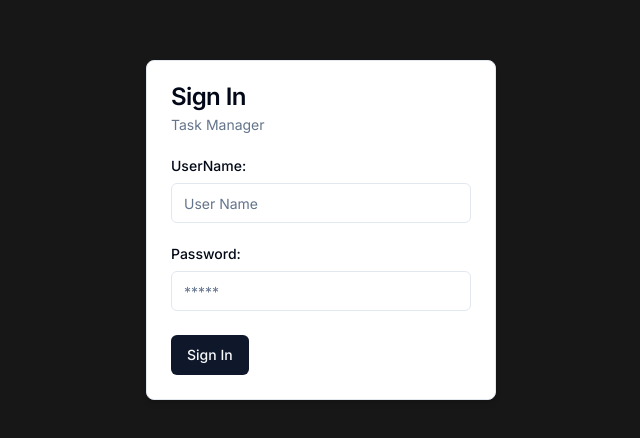
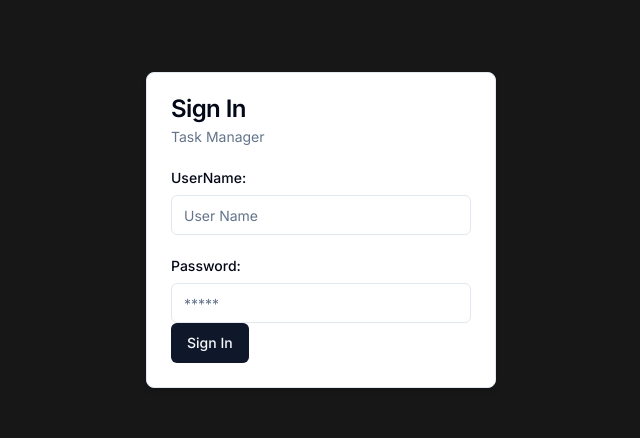
Before and after one commit to shadowfeind/tms, a Next.js app: page / in a window 1280 px wide. Shown: the part 170-608 px from the top of the page, without its empty margins (319-959 px from the left). Built offline with nearby package versions, Linux system fonts and the light colour scheme.

Commit message:
next-auth implemented

```diff
--- /dev/null
+++ b/action/login.ts
@@ -0,0 +1,51 @@
+"use server";
+
+import { loginSchema } from "@/schemas";
+import { signIn } from "@/auth";
+import { LOGIN_REDIRECT } from "@/routes";
+import { AuthError } from "next-auth";
+
+interface LoginErrorState {
+  errors: {
+    userName?: string[];
+    password?: string[];
+    _form?: string[];
+  };
+}
+
+export const login = async (
+  prevState: LoginErrorState,
+  formData: FormData
+): Promise<LoginErrorState> => {
+  const validatedFields = loginSchema.safeParse({
+    userName: formData.get("userName"),
+    password: formData.get("password"),
+  });
+
+  if (!validatedFields.success) {
+    return {
+      errors: validatedFields.error.flatten().fieldErrors,
+    };
+  }
+
+  const { userName, password } = validatedFields.data;
+
+  try {
+    await signIn("credentials", {
+      userName,
+      password,
+      redirectTo: LOGIN_REDIRECT,
+    });
+    return { errors: {} };
+  } catch (error) {
+    if (error instanceof AuthError) {
+      switch (error.type) {
+        case "CredentialsSignin":
+          return { errors: { _form: ["Invalid Credentials"] } };
+        default:
+          return { errors: { _form: ["Something went wrong"] } };
+      }
+    }
+    throw error;
+  }
+};
--- /dev/null
+++ b/app/_component/login-form.tsx
@@ -0,0 +1,60 @@
+"use client";
+import { login } from "@/action/login";
+import { FormButton } from "@/components/form-button";
+import { FormError } from "@/components/form-error-message";
+import {
+  Card,
+  CardContent,
+  CardDescription,
+  CardFooter,
+  CardHeader,
+  CardTitle,
+} from "@/components/ui/card";
+import { Input } from "@/components/ui/input";
+import { Label } from "@/components/ui/label";
+import { useFormState } from "react-dom";
+
+export const LoginForm = () => {
+  const [formState, action] = useFormState(login, {
+    errors: {},
+  });
+  console.log(formState);
+  return (
+    <div className="bg-neutral-900 w-full h-screen flex justify-center items-center">
+      <Card className="w-[350px] shadow-md">
+        <CardHeader>
+          <CardTitle>Sign In</CardTitle>
+          <CardDescription>Task Manager</CardDescription>
+        </CardHeader>
+        <CardContent>
+          <form action={action}>
+            <div className="flex flex-col space-y-1.5 pb-6">
+              <Label htmlFor="name" className="pb-1">
+                UserName:
+              </Label>
+              <Input name="userName" placeholder="User Name" />
+              {formState.errors.userName ? (
+                <FormError message={formState.errors.userName?.join(", ")} />
+              ) : null}
+            </div>
+
+            <div className="flex flex-col space-y-1.5">
+              <Label htmlFor="password" className="pb-1">
+                Password:
+              </Label>
+              <Input name="password" type="password" placeholder="*****" />
+              {formState.errors.password ? (
+                <FormError message={formState.errors.password?.join(", ")} />
+              ) : null}
+            </div>
+            {formState.errors._form ? (
+              <FormError message={formState.errors._form?.join(", ")} />
+            ) : null}
+
+            <FormButton content="Sign In" loadingContent="...Authenticating" />
+          </form>
+        </CardContent>
+      </Card>
+    </div>
+  );
+};
--- a/app/api/auth/[...nextauth]/route.ts
+++ b/app/api/auth/[...nextauth]/route.ts
@@ -1,2 +1 @@
-import { handlers } from "@/auth"; // Referring to the auth.ts we just created
-export const { GET, POST } = handlers;
+export { GET, POST } from "@/auth";
--- a/app/page.tsx
+++ b/app/page.tsx
@@ -1,46 +1,7 @@
-import { Button } from "@/components/ui/button";
-import {
-  Card,
-  CardContent,
-  CardDescription,
-  CardFooter,
-  CardHeader,
-  CardTitle,
-} from "@/components/ui/card";
-import { Input } from "@/components/ui/input";
-import { Label } from "@/components/ui/label";
+import { LoginForm } from "./_component/login-form";
 
 const HomePage = () => {
-  return (
-    <div className="bg-neutral-900 w-full h-screen flex justify-center items-center">
-      <Card className="w-[350px] shadow-md">
-        <CardHeader>
-          <CardTitle>Sign In</CardTitle>
-          <CardDescription>Task Manager</CardDescription>
-        </CardHeader>
-        <CardContent>
-          <form>
-            <div className="flex flex-col space-y-1.5 pb-6">
-              <Label htmlFor="name" className="pb-1">
-                UserName:
-              </Label>
-              <Input name="username" placeholder="User Name" />
-            </div>
-
-            <div className="flex flex-col space-y-1.5">
-              <Label htmlFor="password" className="pb-1">
-                Password:
-              </Label>
-              <Input name="password" type="password" placeholder="*****" />
-            </div>
-          </form>
-        </CardContent>
-        <CardFooter className="flex justify-between">
-          <Button>Sign In</Button>
-        </CardFooter>
-      </Card>
-    </div>
-  );
+  return <LoginForm />;
 };
 
 export default HomePage;
--- a/auth.ts
+++ b/auth.ts
@@ -1,9 +1,20 @@
 import NextAuth from "next-auth";
 import authconfig from "./authconfig";
 
-export const { handlers, signIn, signOut, auth } = NextAuth({
+export const {
+  handlers: { GET, POST },
+  signIn,
+  signOut,
+  auth,
+} = NextAuth({
   pages: {
     signIn: "/",
+  },
+  callbacks: {
+    async session({ session, token }) {
+      console.log({ session, token });
+      return session;
+    },
   },
   session: { strategy: "jwt" },
   ...authconfig,
--- /dev/null
+++ b/components/form-button.tsx
@@ -0,0 +1,19 @@
+"use client";
+
+import { useFormStatus } from "react-dom";
+import { Button } from "./ui/button";
+
+interface FormButtonProps {
+  content: string;
+  loadingContent: string;
+}
+
+export const FormButton = ({ content, loadingContent }: FormButtonProps) => {
+  const { pending } = useFormStatus();
+
+  return (
+    <Button type="submit" disabled={pending}>
+      {pending ? loadingContent : content}
+    </Button>
+  );
+};
--- /dev/null
+++ b/routes.ts
@@ -0,0 +1,3 @@
+export const publicRoutes = ["/"];
+
+export const LOGIN_REDIRECT = "/dashboard";
```
Also changed, not shown: middleware.ts (+22 -1 lines).
